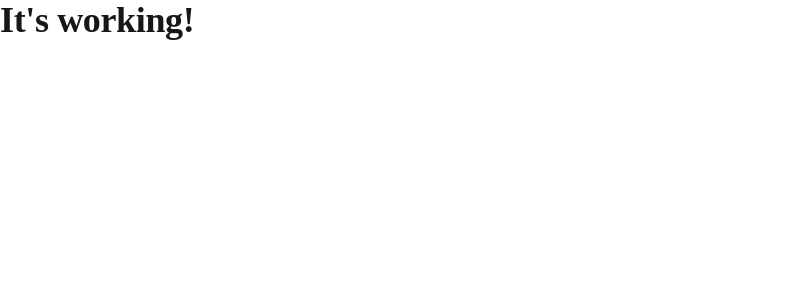
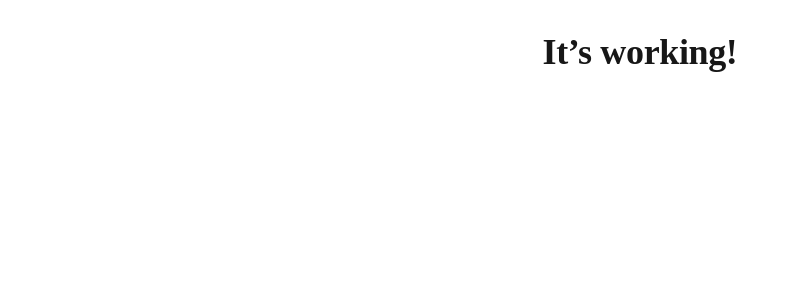
Before and after one commit to lukevonbergen/web-base, a Next.js app: page / in a window 1280 px wide. Shown: the top 300 px of the page, without its empty margins (0-797 px from the left). Built offline with nearby package versions, Linux system fonts and the light colour scheme.

Commit message:
is it working?

```diff
--- a/app/page.js
+++ b/app/page.js
@@ -1,7 +1,7 @@
 export default function HomePage() {
   return (
-    <main>
-      <h1 className="text-4xl font-bold">It's working!</h1>
+    <main className="p-8 text-center">
+      <h1 className="text-4xl font-bold">It’s working!</h1>
     </main>
   );
 }
```
